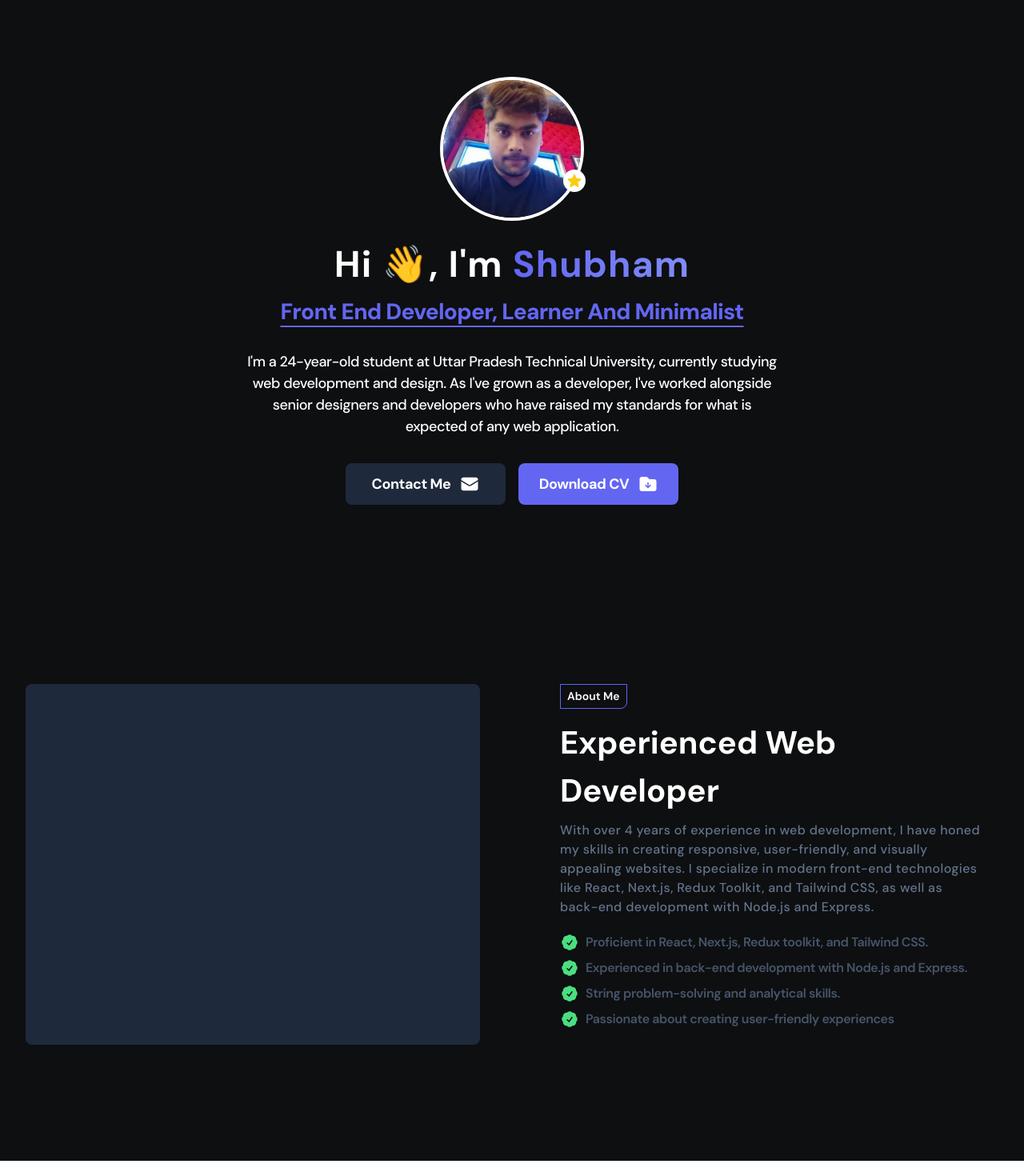
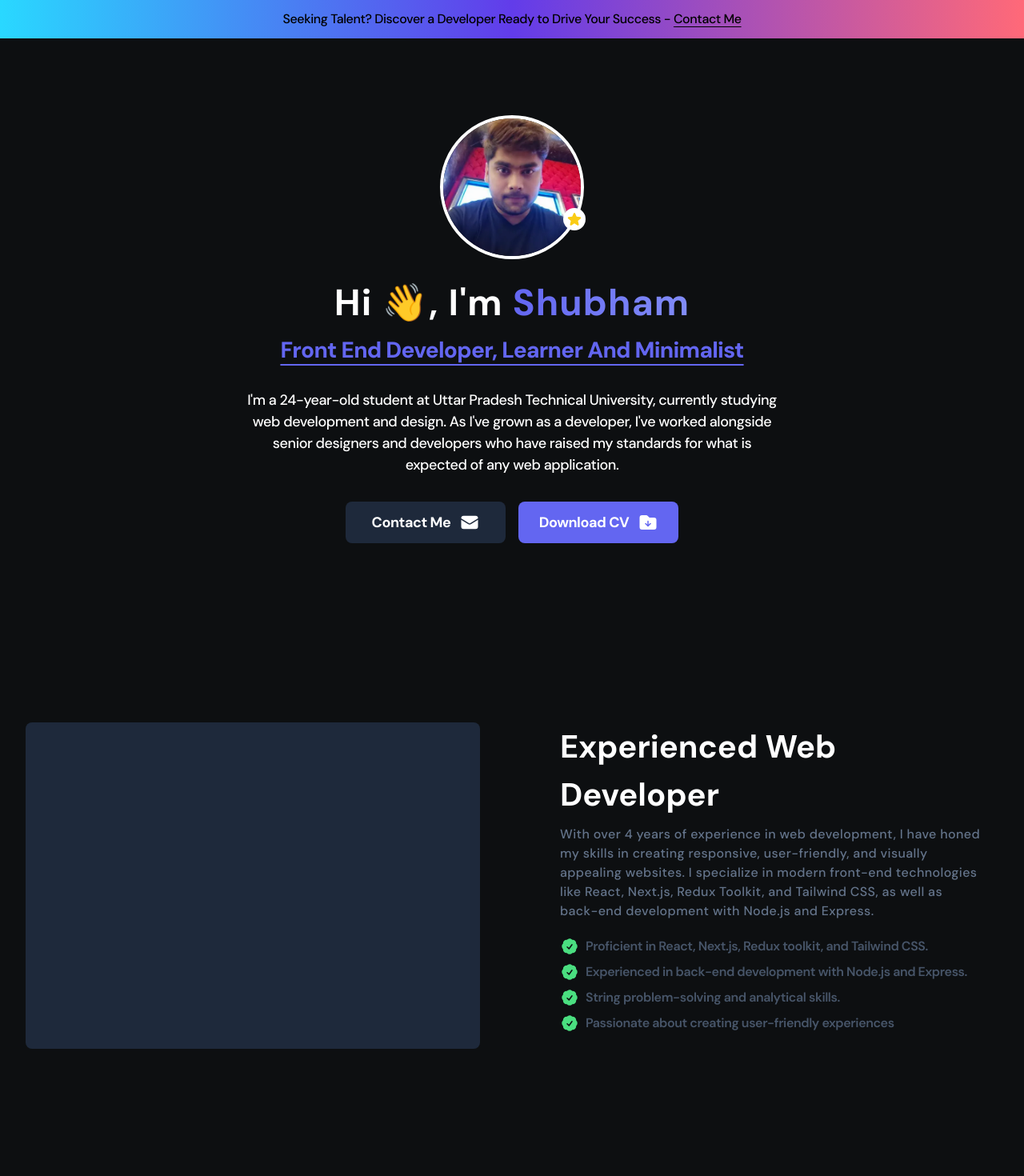
Before and after one commit to Shubhofficial1/Shubham-gupta.in, a React (Vite) app in the folder frontend/: page / in a window 1280 px wide. Shown: the top 1470 px of the page at 80% size. Built offline with nearby package versions, Linux system fonts and the light colour scheme.

Commit message:
Added Banner

```diff
--- a/frontend/src/App.tsx
+++ b/frontend/src/App.tsx
@@ -1,13 +1,13 @@
+import Banner from "./components/Banner";
+import Hero from "./components/Hero";
 import About from "./components/About";
-// import AboutSection from "./components/AboutSection";
-import Hero from "./components/Hero";
 
 const App = () => {
   return (
     <>
+      <Banner />
       <Hero />
       <About />
-      {/* <AboutSection /> */}
     </>
   );
 };
--- a/frontend/src/components/About.tsx
+++ b/frontend/src/components/About.tsx
@@ -4,14 +4,11 @@ import { CheckBadgeIcon } from "@heroicons/react/24/solid";
 const About = () => {
   return (
     <div className="bg-[#0D0F11] text-white py-[72px] sm:py-24">
-      <div className="container h-[500px]">
-        <div className="grid grid-cols-1 gap-20 md:grid-cols-2">
-          <div className=" w-full h-full rounded-lg bg-slate-800 "></div>
-          <div className="px-5 ">
-            <p className="w-fit border border-indigo-500 px-2 py-1 font-semibold text-[14px] rounded-br-lg">
-              About Me
-            </p>
-            <h1 className="font-bold text-[40px] tracking-normal mt-3 mb-2 line-clamp-3 capitalize">
+      <div className="container h-fit min-h-[500px] ">
+        <div className="grid grid-cols-1 gap-5 md:gap-20 md:grid-cols-2">
+          <div className="w-full h-full aspect-video rounded-lg bg-slate-800 "></div>
+          <div className="px-5">
+            <h1 className="font-bold text-[40px] tracking-normal mb-2 line-clamp-3 capitalize">
               Experienced Web Developer
             </h1>
             <p className="font-medium text-[16px] tracking-wide mb-5 line-clamp-6 text-slate-500">
--- /dev/null
+++ b/frontend/src/components/Banner.tsx
@@ -0,0 +1,18 @@
+const Banner = () => {
+  return (
+    <div className="py-3 text-center bg-[linear-gradient(to_right,#29D8FF,#623cea,#ff6978)]">
+      <div className="container">
+        <p className="font-medium tracking-tight">
+          <span className="hidden sm:inline">
+            Seeking Talent? Discover a Developer Ready to Drive Your Success -{" "}
+          </span>
+          <a href="#" className="underline underline-offset-4">
+            Contact Me
+          </a>
+        </p>
+      </div>
+    </div>
+  );
+};
+
+export default Banner;
--- a/frontend/src/components/Hero.tsx
+++ b/frontend/src/components/Hero.tsx
@@ -8,7 +8,7 @@ import {
 
 const Hero = () => {
   return (
-    <div className=" bg-[#0D0F11] text-white py-[72px] sm:py-24">
+    <div className=" bg-[#0D0F11] text-white py-[72px]  sm:py-24">
       <div className="container flex flex-col items-center">
         <div className="relative">
           <StarIcon className="size-7 bg-white text-yellow-400 rounded-full absolute bottom-9 -right-[2px] p-1 cursor-pointer" />
```
